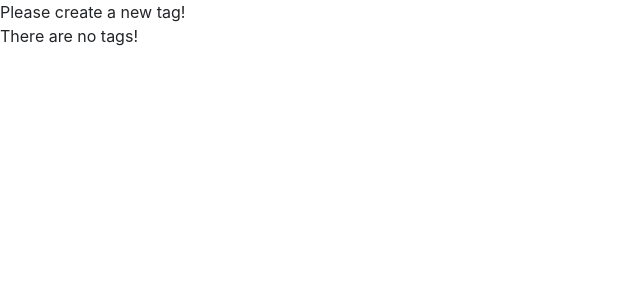
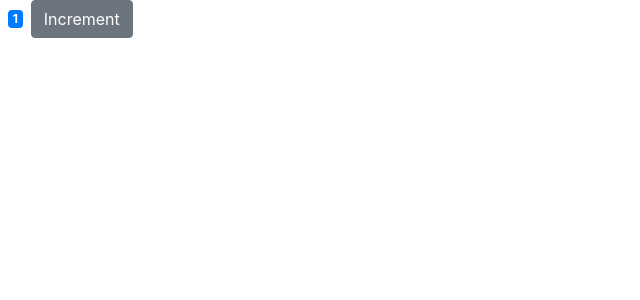
Before and after one commit to LuckyMadu/react-practices, a React (Create React App) app: page / in a window 1280 px wide. Shown: the top 300 px of the page, without its empty margins (0-640 px from the left). Built offline with nearby package versions, Linux system fonts and the light colour scheme.

Commit message:
useState

```diff
--- a/src/App.js
+++ b/src/App.js
@@ -1,28 +1,29 @@
-import React from "react";
+import React, { useState } from "react";
 
 function App() {
-  const state = {
-    count: 1,
-    tags: []
+  const [count, setCount] = useState(1);
+
+  function formatCount() {
+    return count === 0 ? "zero" : count;
+  }
+
+  const handleIncrement = () => {
+    setCount(count + 1);
   };
-
-  function renderTags() {
-    if (state.tags.length === 0) return <p>There are no tags!</p>;
-
-    return (
-      <ul>
-        {state.tags.map(tag => (
-          <li key={tag}>{tag}</li>
-        ))}
-      </ul>
-    );
-  }
   return (
     <div>
-      {state.tags.length === 0 && "Please create a new tag!"}
-      {renderTags()}
+      <span className={getBadgeClasses()}>{formatCount()}</span>
+      <button onClick={handleIncrement} className="btn btn-secondary btn-md">
+        Increment
+      </button>
     </div>
   );
+
+  function getBadgeClasses() {
+    let classes = "badge m-2 badge-";
+    classes += count === 0 ? "warning" : "primary";
+    return classes;
+  }
 }
 
 export default App;
```
